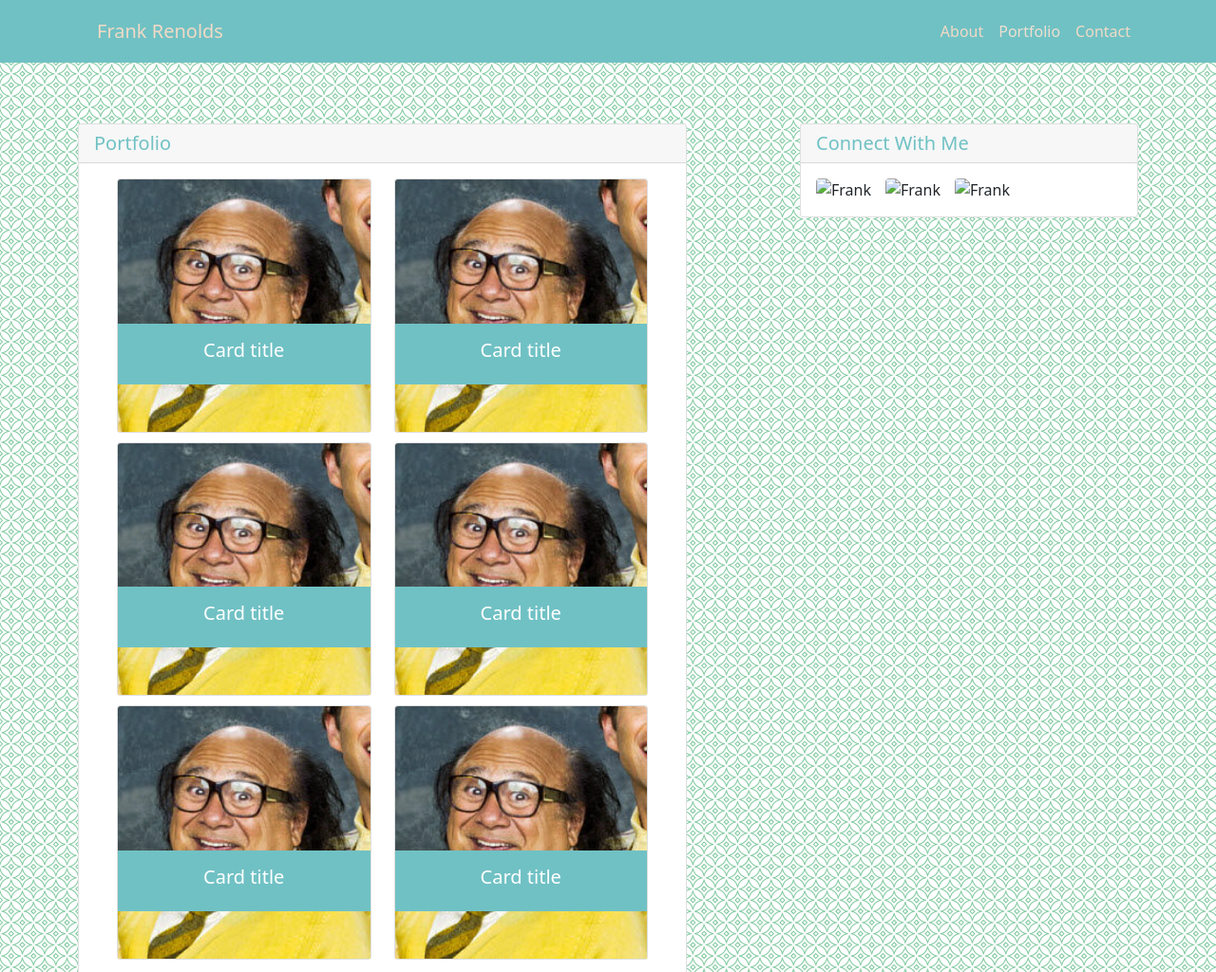
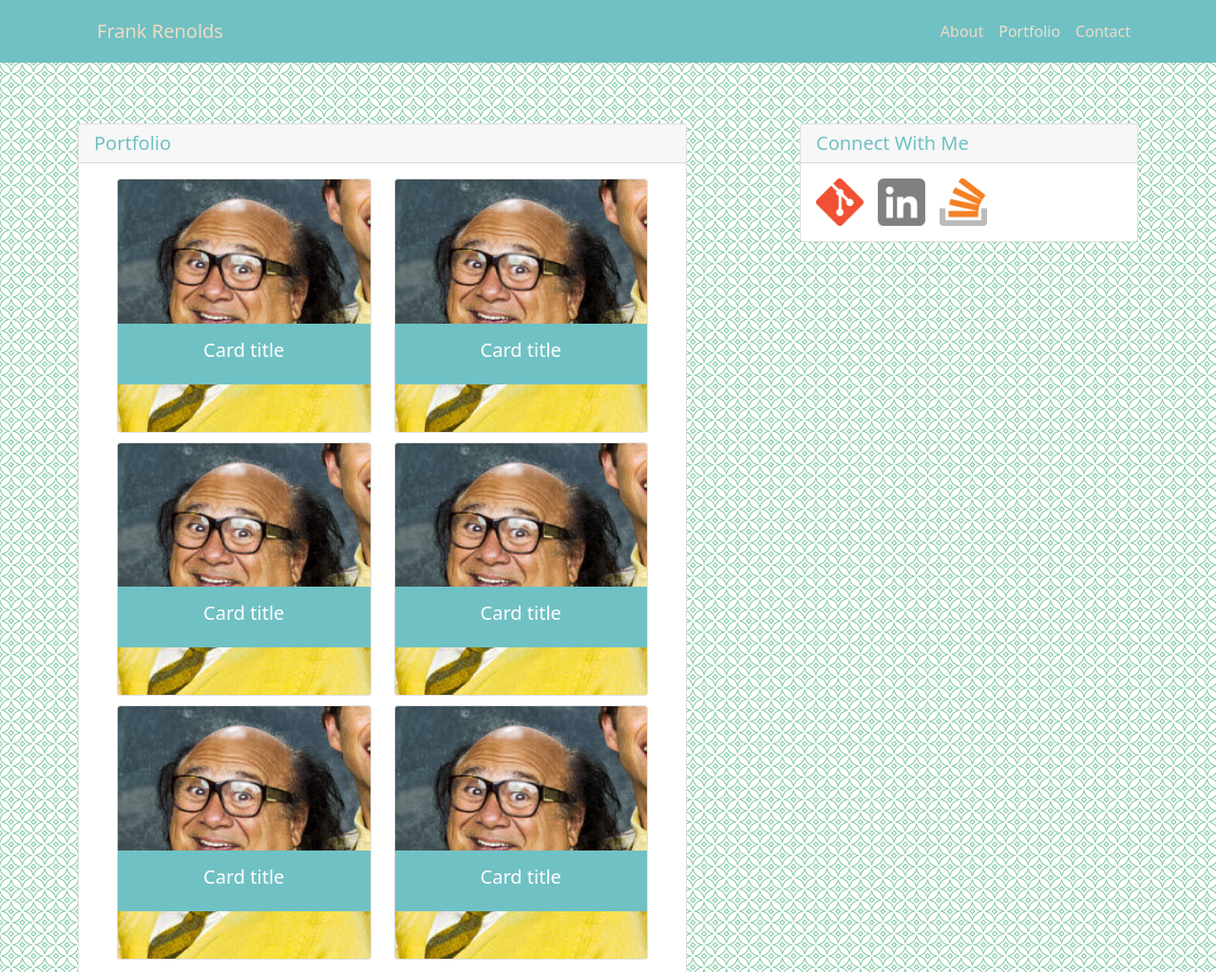
Before and after one commit to DavZep/bootstrap-portfolio, a plain HTML site: page portfolio.html in a window 1280 px wide. Shown: the top 1024 px of the page at 95% size. Drawn offline with nearby package versions, Linux system fonts and the light colour scheme.

Commit message:
links to Connect

```diff
--- a/portfolio.html
+++ b/portfolio.html
@@ -112,9 +112,15 @@
             <div class="card">
               <h5 class="card-header">Connect With Me</h5>
               <div class="card-body">
-                <img src="./assets/images/Square-Frank-Cheesy.jpg/50" class="img-fluid rounded" alt="Frank">
-                <img src="./assets/images/Square-Frank-Cheesy.jpg/50" class="img-fluid rounded" alt="Frank">
-                <img src="./assets/images/Square-Frank-Cheesy.jpg/50" class="img-fluid rounded" alt="Frank">
+                  <a href="https://github.com/DavZep" title="Github">
+                    <img src="./assets/images/git.png" class="img-fluid rounded" alt="Frank" width="50" height="50">
+                  </a>
+                  <a href="#" title="LinkedIn">
+                    <img src="./assets/images/in-icon.png" class="img-fluid rounded" alt="LinkedIn"  width="50" height="50">
+                  </a>
+                  <a href="#" title="StackOverflow">
+                    <img src="./assets/images/stackoverflow-icon.png" class="img-fluid rounded" alt="StackOverflow"  width="50" height="50">
+                  </a>
 
               </div>
             </div>
```
Also changed, not shown: contact.html (+10 -5 lines), index.html (+10 -5 lines), assets/images/large-index.jpg (renamed from large-index.jpg), assets/images/medium-index.jpg (renamed from medium-index.jpg).
